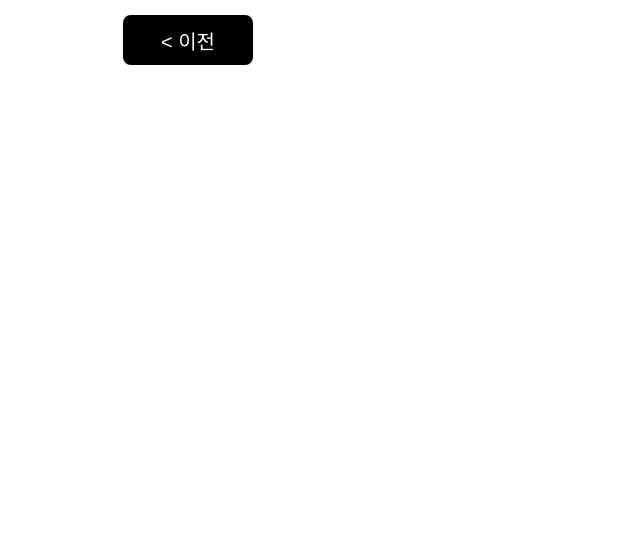
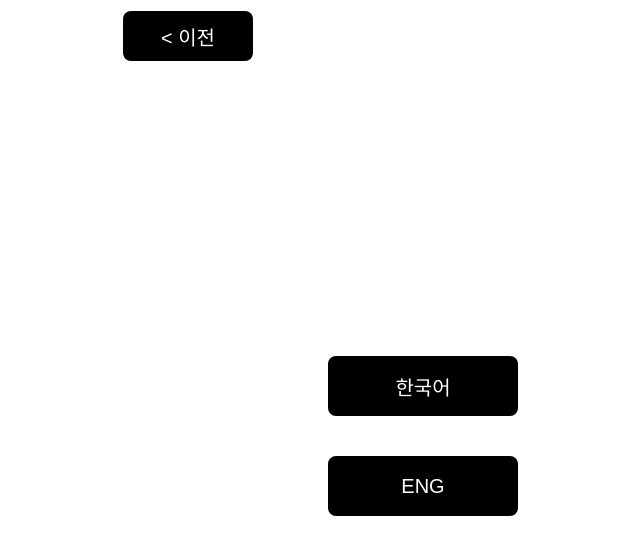
Before and after one commit to SKUsoftwareengineer/frontend, a React (Create React App) app: page /lang in a window 1280 px wide. Before the commit this address had no page. Shown: the top 554 px of the page, without its empty margins (217-857 px from the left). Built offline with nearby package versions, Linux system fonts and the light colour scheme.

Commit message:
feature : pages/lang
 - add language page

```diff
--- a/src/App.tsx
+++ b/src/App.tsx
@@ -1,5 +1,5 @@
 import { Route, Routes } from "react-router-dom";
-import { Main } from "@pages";
+import { Main, Lang } from "@pages";
 import { Header } from "@components";
 import styled from "styled-components";
 
@@ -22,6 +22,7 @@ function App() {
       <Header />
       <Routes>
         <Route index element={<Main />} />
+        <Route path="lang" element={<Lang />} />
       </Routes>
     </Basic>
   );
--- a/src/pages/index.tsx
+++ b/src/pages/index.tsx
@@ -1 +1,2 @@
 export { Main } from "./main";
+export { Lang } from "./lang";
--- /dev/null
+++ b/src/pages/lang/index.tsx
@@ -0,0 +1,32 @@
+import { Button, Body } from "@components";
+import { langSlice } from "@stores/langSlice";
+import { useAppDispatch } from "@stores/store";
+import { useNavigate } from "react-router-dom";
+
+function Lang() {
+  const nav = useNavigate();
+  const dispatch = useAppDispatch();
+
+  const onKorClick = () => {
+    dispatch(langSlice.actions.setLang("kor"));
+    nav(-1);
+  };
+
+  const onEngClick = () => {
+    dispatch(langSlice.actions.setLang("eng"));
+    nav(-1);
+  };
+
+  return (
+    <Body>
+      <Button margin="20px" onClick={onKorClick}>
+        한국어
+      </Button>
+      <Button margin="20px" onClick={onEngClick}>
+        ENG
+      </Button>
+    </Body>
+  );
+}
+
+export { Lang };
```
